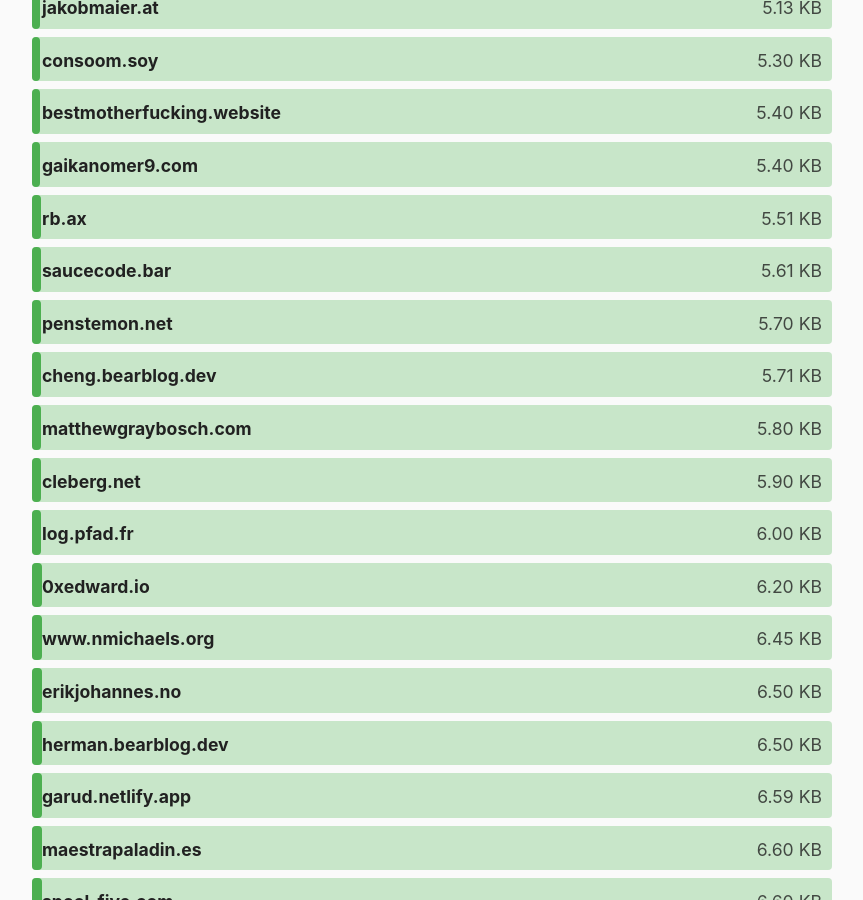
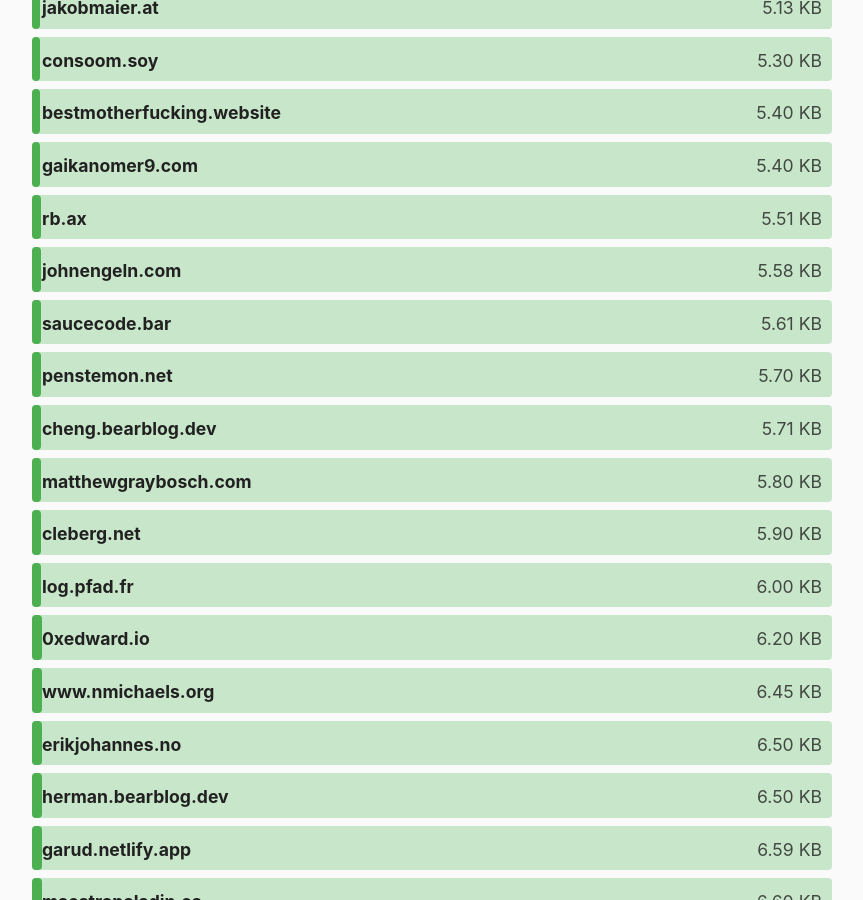
Before and after one commit to kevquirk/512kb.club, a Jekyll site: the page built from index.md, in a window 1280 px wide and 900 px high, scrolled down 2480 px. Shown: the whole window, without its empty margins (208-1071 px from the left). Built offline with Jekyll 4.4.1, drawn with Linux system fonts in a browser that asks for light colours.

Commit message:
Update sites.yml
https://radar.cloudflare.com/scan/a9ecd692-7f32-469f-8cf2-2b9b24487c09/summary

```diff
--- a/_data/sites.yml
+++ b/_data/sites.yml
@@ -1,3 +1,8 @@
+- domain: johnengeln.com
+  url: https://johnengeln.com/
+  size: 5.58
+  last_checked: 2024-02-15
+
 - domain: 0chris.com
   url: https://www.0chris.com/
   size: 4.3
```
